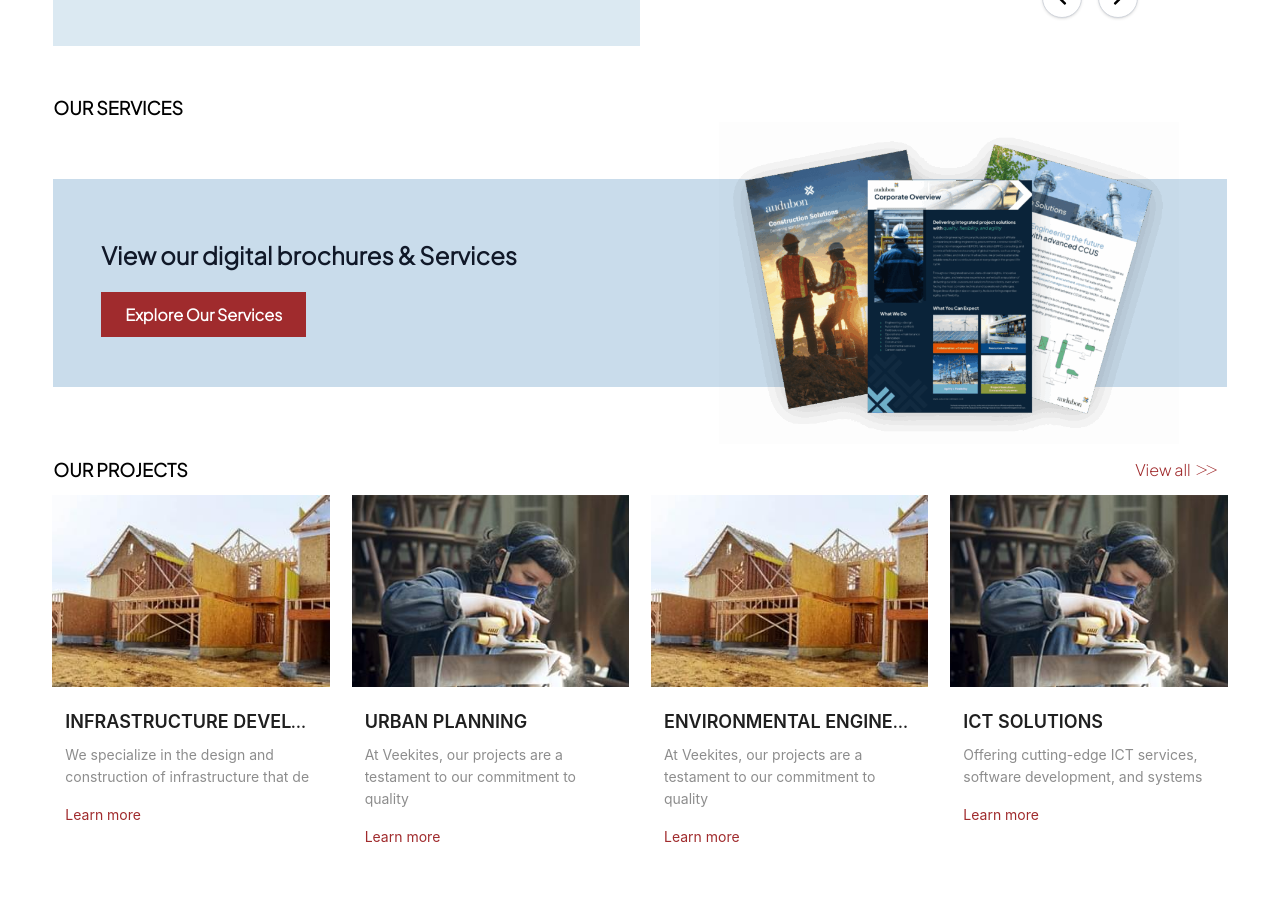
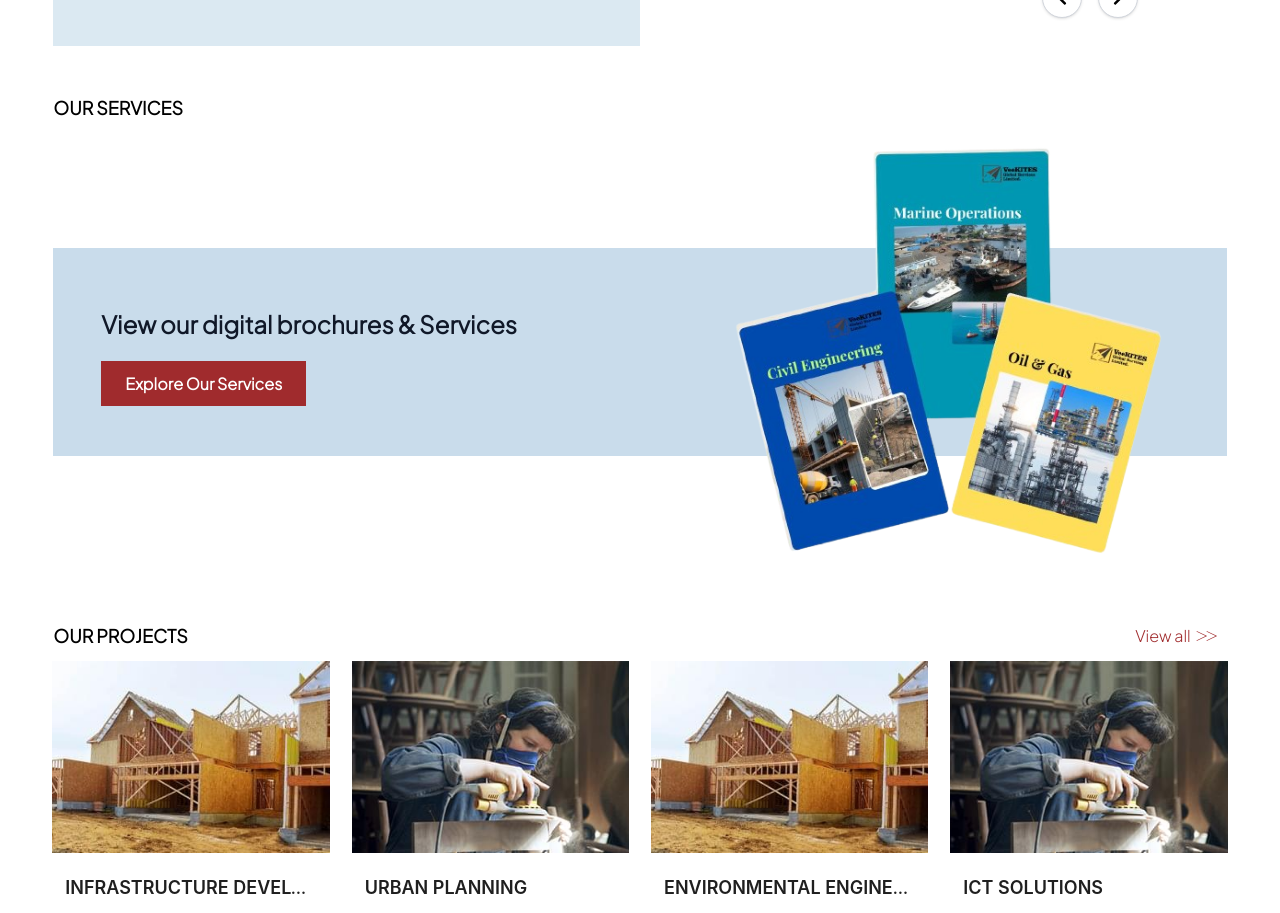
Before and after one commit to emmasam1/Veekites_client, a React (Vite) app: page / in a window 1280 px wide. Shown: the part 1460-2373 px from the top of the page. Built offline with nearby package versions, Linux system fonts and the light colour scheme.

Commit message:
updated home

```diff
--- a/src/components/home/BrochureSection.jsx
+++ b/src/components/home/BrochureSection.jsx
@@ -1,9 +1,9 @@
 import { Link } from "react-router";
-import brochureImg from "../../assets/adbi.webp";
+import brochureImg from "../../assets/brochure.png";
 
 export default function BrochureSection() {
   return (
-    <section className="w-full relative px-6 md:px-12">
+   <section className="w-full relative px-6 md:px-12 mb-20 md:mb-10">
       {/* Blue band background (desktop only) */}
       <div className="hidden md:flex absolute inset-0 items-center">
         <div className="w-full bg-[#c9dceb] h-52"></div>
```
Also changed, not shown: src/assets/brochure.png (added).
